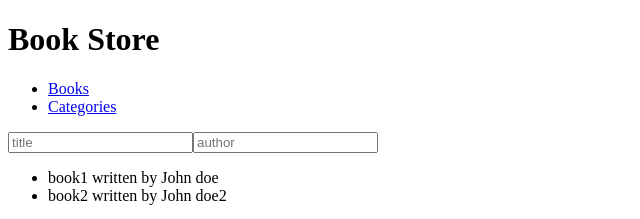
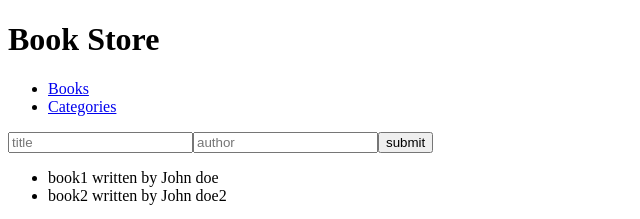
Before and after one commit to shella12/BookStore, a React (Create React App) app: page / in a window 1280 px wide. Shown: the top 219 px of the page, without its empty margins (0-640 px from the left). Built offline with nearby package versions, Linux system fonts and the light colour scheme.

Commit message:
Add submit button

```diff
--- a/src/components/NewBook.js
+++ b/src/components/NewBook.js
@@ -10,7 +10,7 @@ function NewBook() {
 
       {/* <label>Author</label> */}
       <input type="text" placeholder="author" />
-
+      <button type="submit">submit</button>
     </form>
 
   );
```
